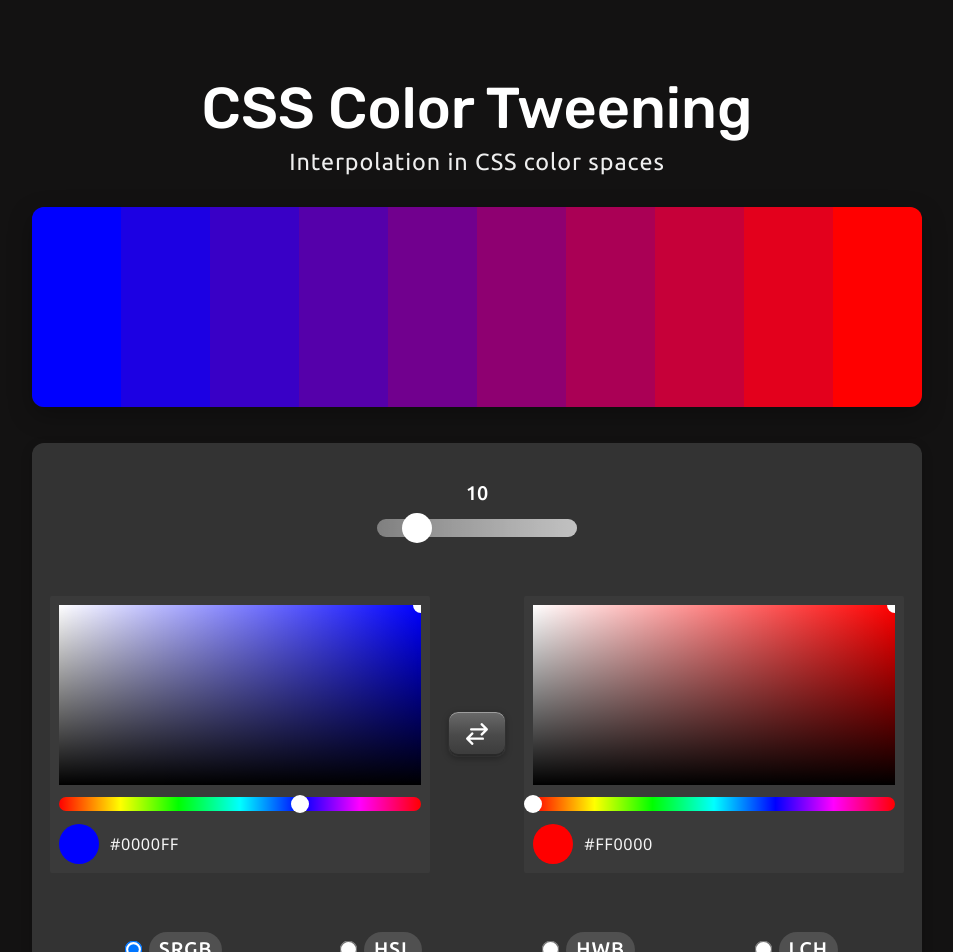
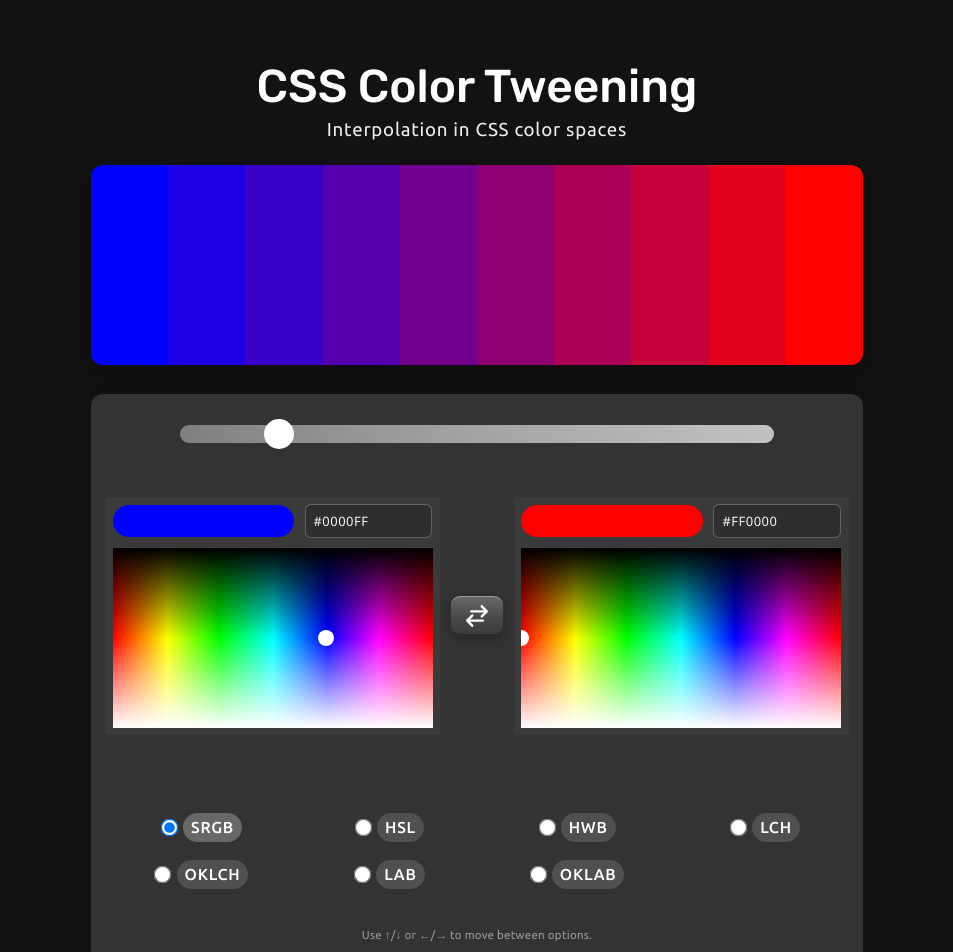
Before and after one commit to ofsound/gemini-colors, a React (Vite) app: page / in a window 1280 px wide. Shown: the top 952 px of the page, without its empty margins (163-1116 px from the left). Built offline with nearby package versions, Linux system fonts and the light colour scheme; a web font is replaced by a local one.

Commit message:
Design and UI

```diff
--- a/src/components/ChromeColorPicker.tsx
+++ b/src/components/ChromeColorPicker.tsx
@@ -93,37 +93,55 @@ const hsvToRgb = ({h, s, v}: HSV): RGB => {
 
 const hsvToHex = (hsv: HSV) => rgbToHex(hsvToRgb(hsv));
 
+const normalizeHex = (input: string): string | null => {
+  const trimmed = input.trim();
+  const withoutHash = trimmed.startsWith("#") ? trimmed.slice(1) : trimmed;
+  const isShort = /^[0-9a-fA-F]{3}$/.test(withoutHash);
+  const isLong = /^[0-9a-fA-F]{6}$/.test(withoutHash);
+
+  if (!isShort && !isLong) return null;
+
+  const full = isShort
+    ? withoutHash
+        .split("")
+        .map((char) => char + char)
+        .join("")
+    : withoutHash;
+
+  return `#${full.toUpperCase()}`;
+};
+
 export const ChromeColorPicker: React.FC<ChromeColorPickerProps> = ({value, onChange, label}) => {
   const hsv = useMemo(() => rgbToHsv(hexToRgb(value)), [value]);
-  const [dragMode, setDragMode] = useState<"sv" | "h" | null>(null);
+  const [dragMode, setDragMode] = useState<"xy" | null>(null);
+  const [hexInput, setHexInput] = useState(value.toUpperCase());
+  const [hexInvalid, setHexInvalid] = useState(false);
+
+  useEffect(() => {
+    setHexInput(value.toUpperCase());
+    setHexInvalid(false);
+  }, [value]);
 
   useEffect(() => {
     if (!dragMode) return;
 
     const handlePointerMove = (event: PointerEvent) => {
-      const target = event.target as HTMLElement | null;
-      if (!target) return;
+      if (dragMode !== "xy") return;
 
-      if (dragMode === "sv") {
-        const panel = document.getElementById(`${label}-sv-panel`);
-        if (!panel) return;
-        const rect = panel.getBoundingClientRect();
-        const x = clamp(event.clientX - rect.left, 0, rect.width);
-        const y = clamp(event.clientY - rect.top, 0, rect.height);
+      const panel = document.getElementById(`${label}-xy-panel`);
+      if (!panel) return;
+      const rect = panel.getBoundingClientRect();
+      const x = clamp(event.clientX - rect.left, 0, rect.width);
+      const y = clamp(event.clientY - rect.top, 0, rect.height);
 
-        const nextS = (x / rect.width) * 100;
-        const nextV = 100 - (y / rect.height) * 100;
-        onChange(hsvToHex({h: hsv.h, s: nextS, v: nextV}));
-      }
+      const nextH = (x / rect.width) * 360;
+      const yRatio = y / rect.height;
+      const inTopHalf = yRatio <= 0.5;
 
-      if (dragMode === "h") {
-        const slider = document.getElementById(`${label}-hue-slider`);
-        if (!slider) return;
-        const rect = slider.getBoundingClientRect();
-        const x = clamp(event.clientX - rect.left, 0, rect.width);
-        const nextH = (x / rect.width) * 360;
-        onChange(hsvToHex({h: nextH, s: hsv.s, v: hsv.v}));
-      }
+      const nextS = inTopHalf ? 100 : 100 - ((yRatio - 0.5) / 0.5) * 100;
+      const nextV = inTopHalf ? (yRatio / 0.5) * 100 : 100;
+
+      onChange(hsvToHex({h: nextH, s: nextS, v: nextV}));
     };
 
     const handlePointerUp = () => setDragMode(null);
@@ -137,37 +155,68 @@ export const ChromeColorPicker: React.FC<ChromeColorPickerProps> = ({value, onCh
     };
   }, [dragMode, hsv.h, hsv.s, hsv.v, label, onChange]);
 
-  const saturationPointerX = `${hsv.s}%`;
-  const saturationPointerY = `${100 - hsv.v}%`;
-  const huePointerX = `${(hsv.h / 360) * 100}%`;
+  const saturationPointerX = `${(hsv.h / 360) * 100}%`;
+  const saturationPointerY =
+    hsv.v >= 99.5
+      ? `${50 + ((100 - hsv.s) / 100) * 50}%`
+      : `${(hsv.v / 100) * 50}%`;
 
-  const onSatValPointerDown: React.PointerEventHandler<HTMLDivElement> = (event) => {
+  const onXYPointerDown: React.PointerEventHandler<HTMLDivElement> = (event) => {
     const panel = event.currentTarget;
     const rect = panel.getBoundingClientRect();
     const x = clamp(event.clientX - rect.left, 0, rect.width);
     const y = clamp(event.clientY - rect.top, 0, rect.height);
-    const nextS = (x / rect.width) * 100;
-    const nextV = 100 - (y / rect.height) * 100;
+    const nextH = (x / rect.width) * 360;
+    const yRatio = y / rect.height;
+    const inTopHalf = yRatio <= 0.5;
 
-    onChange(hsvToHex({h: hsv.h, s: nextS, v: nextV}));
-    setDragMode("sv");
+    const nextS = inTopHalf ? 100 : 100 - ((yRatio - 0.5) / 0.5) * 100;
+    const nextV = inTopHalf ? (yRatio / 0.5) * 100 : 100;
+
+    onChange(hsvToHex({h: nextH, s: nextS, v: nextV}));
+    setDragMode("xy");
   };
 
-  const onHuePointerDown: React.PointerEventHandler<HTMLDivElement> = (event) => {
-    const slider = event.currentTarget;
-    const rect = slider.getBoundingClientRect();
-    const x = clamp(event.clientX - rect.left, 0, rect.width);
-    const nextH = (x / rect.width) * 360;
+  const commitHexInput = () => {
+    const normalized = normalizeHex(hexInput);
+    if (!normalized) {
+      setHexInvalid(true);
+      return;
+    }
 
-    onChange(hsvToHex({h: nextH, s: hsv.s, v: hsv.v}));
-    setDragMode("h");
+    setHexInvalid(false);
+    setHexInput(normalized);
+    onChange(normalized.toLowerCase());
   };
 
   return (
     <div className="chrome-picker" aria-label={`${label} color picker`}>
-      <div id={`${label}-sv-panel`} className="chrome-sv-panel" style={{backgroundColor: `hsl(${hsv.h}, 100%, 50%)`}} onPointerDown={onSatValPointerDown} role="slider" aria-label={`${label} saturation and brightness`} aria-valuemin={0} aria-valuemax={100} aria-valuenow={Math.round(hsv.s)}>
-        <div className="chrome-sv-white" />
-        <div className="chrome-sv-black" />
+      <div className="chrome-picker-footer">
+        <div className="chrome-swatch" style={{backgroundColor: value}} />
+        <div className="chrome-hex-editor">
+          <input
+            className={`chrome-hex-input${hexInvalid ? " invalid" : ""}`}
+            type="text"
+            value={hexInput}
+            aria-label={`${label} hex color`}
+            spellCheck={false}
+            onChange={(event) => {
+              setHexInput(event.target.value.toUpperCase());
+              if (hexInvalid) setHexInvalid(false);
+            }}
+            onBlur={commitHexInput}
+            onKeyDown={(event) => {
+              if (event.key === "Enter") {
+                event.preventDefault();
+                commitHexInput();
+              }
+            }}
+          />
+          <span className="chrome-hex-hint">Hex</span>
+        </div>
+      </div>
+
+      <div id={`${label}-xy-panel`} className="chrome-sv-panel" onPointerDown={onXYPointerDown} role="slider" aria-label={`${label} hue and brightness`} aria-valuemin={0} aria-valuemax={100} aria-valuenow={Math.round(hsv.v)}>
         <div
           className="chrome-sv-pointer"
           style={{
@@ -176,15 +225,6 @@ export const ChromeColorPicker: React.FC<ChromeColorPickerProps> = ({value, onCh
           }}
         />
       </div>
-
-      <div id={`${label}-hue-slider`} className="chrome-hue-slider" onPointerDown={onHuePointerDown} role="slider" aria-label={`${label} hue`} aria-valuemin={0} aria-valuemax={360} aria-valuenow={Math.round(hsv.h)}>
-        <div className="chrome-hue-pointer" style={{left: huePointerX}} />
-      </div>
-
-      <div className="chrome-picker-footer">
-        <div className="chrome-swatch" style={{backgroundColor: value}} />
-        <span className="chrome-hex-value">{value.toUpperCase()}</span>
-      </div>
     </div>
   );
 };
--- a/src/components/ColorDisplay.tsx
+++ b/src/components/ColorDisplay.tsx
@@ -61,11 +61,7 @@ export const ColorDisplay: React.FC<ColorDisplayProps> = ({startColor, endColor,
     const style = {
       backgroundColor: `color-mix(in ${colorSpace}, ${startColor}, ${endColor} ${percentage}%)`,
     };
-    blocks.push(
-      <div key={i} className="color-box" style={style}>
-        <span className="tooltip">{Math.round(percentage)}%</span>
-      </div>,
-    );
+    blocks.push(<div key={i} className="color-box" style={style}></div>);
   }
 
   return <div className="display-container static-mode">{blocks}</div>;
--- a/src/components/Controls.tsx
+++ b/src/components/Controls.tsx
@@ -22,12 +22,11 @@ export const Controls: React.FC<ControlsProps> = ({startColor, setStartColor, en
     <div className="controls">
       <div className="control-group steps-group">
         <label className="steps-label">
-          {steps}
-          <input className="steps-slider" type="range" min="3" max="50" value={steps} onChange={(e) => setSteps(Number(e.target.value))} />
+          <input className="steps-slider" type="range" min="3" max="50" value={steps} onChange={(e) => setSteps(Number(e.target.value))} aria-label="Steps" />
         </label>
       </div>
 
-      <div className="control-group">
+      <div className="control-group colors-group">
         <ChromeColorPicker value={startColor} onChange={setStartColor} label="Start" />
 
         <button
@@ -46,7 +45,7 @@ export const Controls: React.FC<ControlsProps> = ({startColor, setStartColor, en
 
         <ChromeColorPicker value={endColor} onChange={setEndColor} label="End" />
       </div>
-      <div className="control-group">
+      <div className="control-group color-space-control">
         <fieldset className="color-space-group" aria-label="Color space">
           {COLOR_SPACES.map((space) => (
             <label key={space} className="color-space-option">
--- a/src/index.css
+++ b/src/index.css
@@ -18,7 +18,7 @@
   -moz-osx-font-smoothing: grayscale;
 
   /* Fluid base font: ~16px on small, scales to ~18px on wide */
-  font-size: clamp(1rem, 0.95rem + 0.25vw, 1.125rem);
+  font-size: clamp(0.8rem, 0.7rem + 0.25vw, 1.1rem);
 }
 
 body {
@@ -78,7 +78,7 @@ header p {
 .controls {
   display: flex;
   flex-direction: column;
-  gap: 1.25rem;
+  gap: 3rem;
   margin-top: 1.5rem;
   padding: 2rem 1rem 0.5rem 1rem;
   border-radius: 12px;
@@ -95,11 +95,16 @@ header p {
   margin-bottom: 30px;
 }
 
-.control-group:first-of-type {
+.colors-group {
   align-items: flex-start;
   flex-wrap: nowrap;
   justify-content: space-between;
   gap: 0.5rem;
+}
+
+.color-space-control,
+.steps-group {
+  align-items: flex-start;
 }
 
 .control-group label {
@@ -177,7 +182,7 @@ input[type="color"] {
 }
 
 input[type="range"] {
-  width: min(200px, 100%);
+  /* width: min(200px, 100%); */
   min-width: 140px;
 }
 
@@ -189,12 +194,12 @@ input[type="range"] {
 .steps-label {
   width: 100%;
   flex-direction: column;
-  align-items: center;
+  align-items: flex-start;
   gap: 0.7rem;
   font-size: 0.9rem;
   font-weight: 700;
   > input {
-    margin-bottom: 2rem;
+    margin-bottom: 0.75rem;
   }
 }
 
@@ -298,6 +303,15 @@ input[type="range"] {
   transform: scale(1.35);
 }
 
+.color-space-option input[type="radio"]:focus-visible {
+  outline: 2px solid rgba(255, 255, 255, 0.45);
+  outline-offset: 2px;
+}
+
+.color-space-option input[type="radio"]:checked + span {
+  background-color: rgba(255, 255, 255, 0.26);
+}
+
 .color-space-hint {
   margin: 1.5rem 0 0;
   text-align: center;
@@ -354,21 +368,11 @@ input[type="range"] {
   height: clamp(120px, 28vw, 180px);
   cursor: crosshair;
   overflow: hidden;
+  background:
+    linear-gradient(to bottom, #000 0%, rgba(0, 0, 0, 0) 50%),
+    linear-gradient(to bottom, rgba(255, 255, 255, 0) 50%, #fff 100%),
+    linear-gradient(to right, #ff0000 0%, #ffff00 17%, #00ff00 33%, #00ffff 50%, #0000ff 67%, #ff00ff 83%, #ff0000 100%);
   touch-action: none;
-}
-
-.chrome-sv-white,
-.chrome-sv-black {
-  position: absolute;
-  inset: 0;
-}
-
-.chrome-sv-white {
-  background: linear-gradient(to right, #fff, rgba(255, 255, 255, 0));
-}
-
-.chrome-sv-black {
-  background: linear-gradient(to top, #000, rgba(0, 0, 0, 0));
 }
 
 .chrome-sv-pointer {
@@ -381,46 +385,55 @@ input[type="range"] {
   pointer-events: none;
 }
 
-.chrome-hue-slider {
-  position: relative;
-  height: 14px;
-  margin-top: 0.7rem;
-  border-radius: 8px;
-  cursor: ew-resize;
-  background: linear-gradient(to right, #ff0000 0%, #ffff00 17%, #00ff00 33%, #00ffff 50%, #0000ff 67%, #ff00ff 83%, #ff0000 100%);
-  touch-action: none;
-}
-
-.chrome-hue-pointer {
-  position: absolute;
-  top: 50%;
-  width: 18px;
-  height: 18px;
-  border-radius: 50%;
-  background: #fff;
-  transform: translate(-50%, -50%);
-  pointer-events: none;
-}
-
 .chrome-picker-footer {
-  margin-top: 0.7rem;
+  margin-bottom: 0.7rem;
   display: flex;
   align-items: center;
-  gap: 0.6rem;
+  gap: 0.75rem;
 }
 
 .chrome-swatch {
-  width: 40px;
-  height: 40px;
-  border-radius: 50%;
-  flex-shrink: 0;
+  flex: 1;
+  min-width: 0;
+  height: 32px;
+  border-radius: 999px;
 }
 
-.chrome-hex-value {
+.chrome-hex-editor {
+  display: flex;
+  align-items: center;
+  gap: 0;
+  width: 128px;
+  flex-shrink: 0;
+  min-width: 0;
+}
+
+.chrome-hex-input {
+  width: 110px;
+  max-width: 100%;
+  height: 32px;
+  padding: 0 0.55rem;
+  border: 1px solid rgba(255, 255, 255, 0.25);
+  border-radius: 6px;
+  background-color: rgba(0, 0, 0, 0.2);
+  color: #f5f5f5;
   font-family: "Noto Sans", sans-serif;
   font-size: 0.9rem;
   letter-spacing: 0.04em;
-  color: #f5f5f5;
+  text-transform: uppercase;
+}
+
+.chrome-hex-input:focus-visible {
+  outline: 2px solid rgba(255, 255, 255, 0.45);
+  outline-offset: 1px;
+}
+
+.chrome-hex-input.invalid {
+  border-color: #ff6b6b;
+}
+
+.chrome-hex-hint {
+  display: none;
 }
 
 /* Color Display — mobile-first */
@@ -480,22 +493,12 @@ input[type="range"] {
   box-shadow: 0 0 10px rgba(0, 0, 0, 0.5);
 }
 
-.tooltip {
-  position: absolute;
-  bottom: 8px;
-  left: 50%;
-  transform: translateX(-50%);
-  background-color: rgba(0, 0, 0, 0.7);
-  padding: 2px 6px;
-  border-radius: 4px;
-  font-size: clamp(0.7rem, 1.5vw + 0.4rem, 0.8rem);
-  opacity: 0;
-  pointer-events: none;
-  transition: opacity 0.2s;
-}
-
-.color-box:hover .tooltip {
-  opacity: 1;
+@media (hover: none), (pointer: coarse) {
+  .static-mode .color-box:hover {
+    flex: 1;
+    z-index: auto;
+    box-shadow: none;
+  }
 }
 
 .animation-mode {
```
